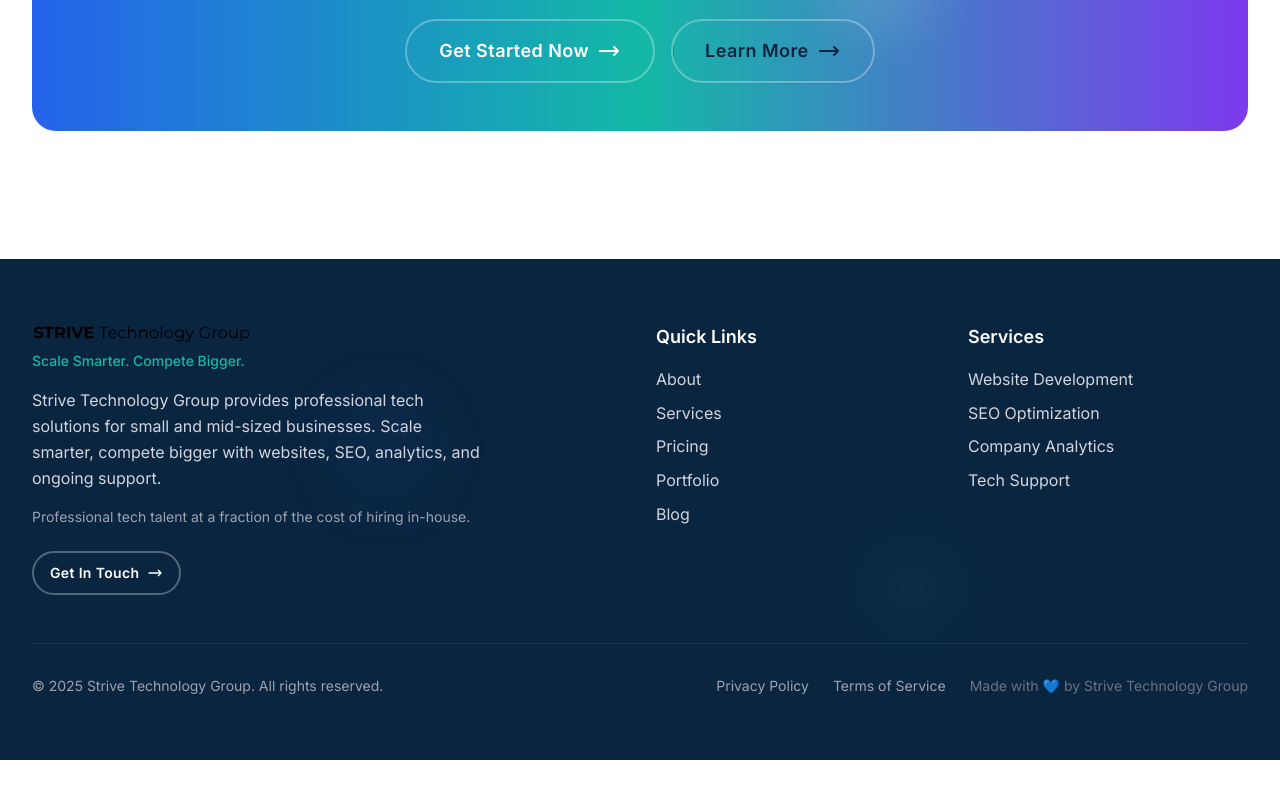
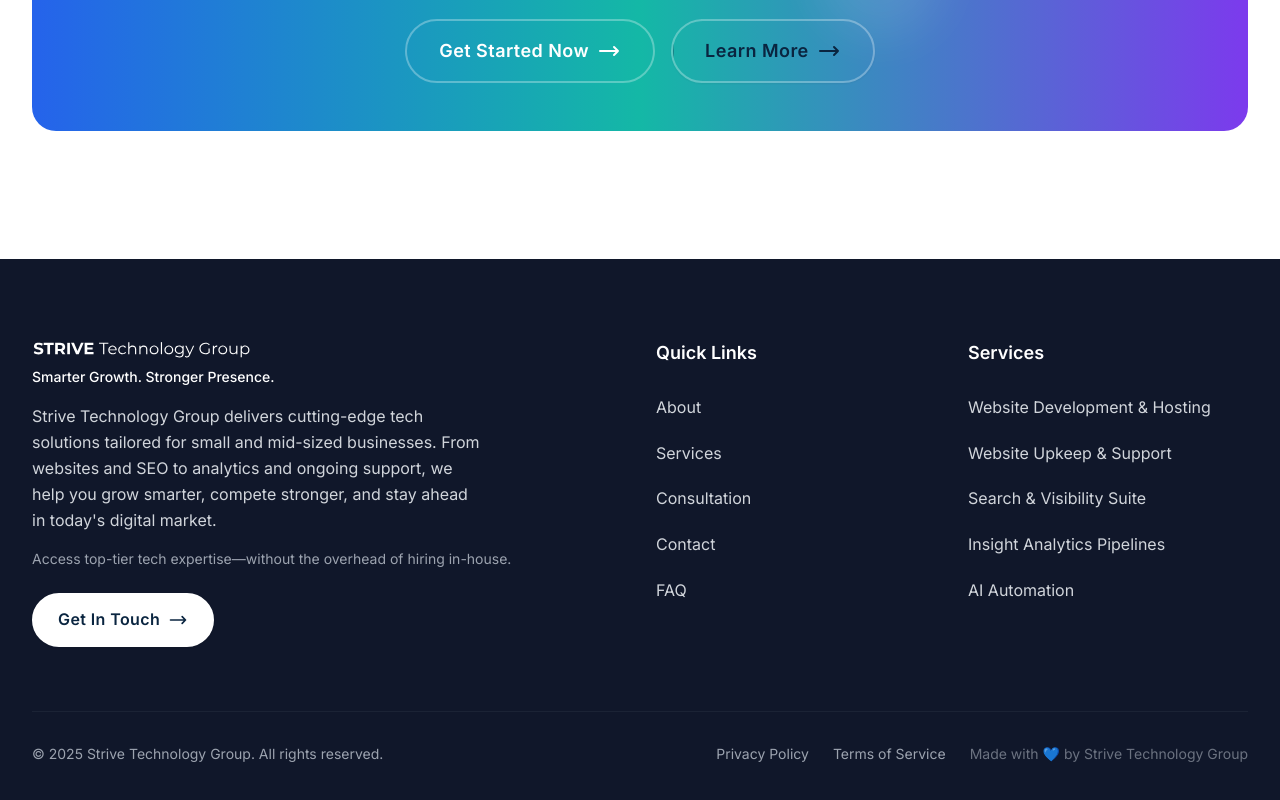
Before and after one commit to Strive-Technology-Group/StriveTG-Site, a Next.js app in the folder apps/web/: page / in a window 1280 px wide. Shown: the part 5127-5927 px from the top of the page. Before the commit the page ends 5887 px from the top, so only its background shows below. Built offline with nearby package versions, Linux system fonts and the light colour scheme.

Commit message:
Fix footer

```diff
--- a/apps/web/app/components/Footer.tsx
+++ b/apps/web/app/components/Footer.tsx
@@ -7,17 +7,13 @@ export function Footer() {
   const currentYear = new Date().getFullYear();
 
   return (
-    <footer className="bg-primary text-white relative overflow-hidden">
-      {/* Background decoration */}
-      <div className="absolute inset-0 overflow-hidden pointer-events-none">
-        <div className="absolute top-1/4 left-1/4 w-32 h-32 bg-accent-blue/5 rounded-full blur-xl"></div>
-        <div className="absolute bottom-1/4 right-1/4 w-24 h-24 bg-accent-teal/5 rounded-full blur-xl"></div>
-      </div>
+    <footer className="bg-[#10172a] text-white relative overflow-hidden">
+
 
       {/* Main Footer */}
-      <div className="py-16 relative z-10">
+      <div className="py-20 relative z-10">
         <div className="container mx-auto px-4 sm:px-6 lg:px-8">
-          <div className="grid grid-cols-1 md:grid-cols-4 gap-8">
+          <div className="grid grid-cols-1 md:grid-cols-4 gap-12 md:gap-8">
             {/* Company Info */}
             <div className="md:col-span-2">
               <div className="mb-4">
@@ -27,66 +23,94 @@ export function Footer() {
                     alt="Strive Technology Group"
                     width={220}
                     height={58}
-                    className="mb-2"
+                    className="mb-2 brightness-0 invert"
                   />
-                  <span className="text-sm text-accent-teal font-medium">
-                    Scale Smarter. Compete Bigger.
+                  <span className="text-sm text-white font-medium">
+                    Smarter Growth. Stronger Presence.
                   </span>
                 </div>
               </div>
               <p className="text-gray-300 mb-4 max-w-md leading-relaxed">
-                Strive Technology Group provides professional tech solutions for small and mid-sized businesses.
-                Scale smarter, compete bigger with websites, SEO, analytics, and ongoing support.
+                Strive Technology Group delivers cutting-edge tech solutions tailored for small and mid-sized businesses.
+                From websites and SEO to analytics and ongoing support, we help you grow smarter, compete stronger, and stay ahead in today's digital market.
               </p>
               <p className="text-sm text-gray-400">
-                Professional tech talent at a fraction of the cost of hiring in-house.
+                Access top-tier tech expertise—without the overhead of hiring in-house.
               </p>
 
               {/* Quick contact CTA */}
               <div className="mt-6">
-                <Button href="/contact" variant="ghost" size="sm" className="text-sm">
-                  Get In Touch
-                </Button>
+                <a
+                  href="/contact"
+                  aria-label="Contact about our services"
+                  className="group inline-flex items-center justify-center gap-2 rounded-full px-6 py-3 font-semibold
+                           bg-white border-2 border-white text-[#0A2540] focus-visible:ring-white shadow-sm hover:shadow-md transition-all duration-300 hover:-translate-y-0.5 hover:scale-[1.02]
+                           focus-visible:outline-none focus-visible:ring-2 focus-visible:ring-offset-2 relative overflow-hidden"
+                >
+                  {/* Color sweep overlay */}
+                  <div className="absolute inset-0 bg-[#0F2A47] translate-x-[-100%] group-hover:translate-x-0 transition-transform duration-400 ease-out" />
+
+                  {/* Content with proper color transitions */}
+                  <span className="relative z-10 tracking-wide transition-all duration-400 text-[#0A2540] group-hover:text-white">
+                    Get In Touch
+                  </span>
+
+                  {/* Arrow Icon with color transition */}
+                  <svg
+                    className="w-5 h-5 transition-all duration-400 group-hover:translate-x-1 relative z-10 text-[#0A2540] group-hover:text-white"
+                    fill="none"
+                    stroke="currentColor"
+                    viewBox="0 0 24 24"
+                  >
+                    <path
+                      strokeLinecap="round"
+                      strokeLinejoin="round"
+                      strokeWidth={2}
+                      d="M17 8l4 4m0 0l-4 4m4-4H3"
+                    />
+                  </svg>
+                </a>
               </div>
             </div>
 
             {/* Quick Links */}
             <div>
-              <h3 className="font-semibold text-lg mb-4">Quick Links</h3>
-              <ul className="space-y-2 text-gray-300">
-                <li><Link href="/about" className="hover:text-white transition-colors">About</Link></li>
-                <li><Link href="/services" className="hover:text-white transition-colors">Services</Link></li>
-                <li><Link href="/pricing" className="hover:text-white transition-colors">Pricing</Link></li>
-                <li><Link href="/portfolio" className="hover:text-white transition-colors">Portfolio</Link></li>
-                <li><Link href="/blog" className="hover:text-white transition-colors">Blog</Link></li>
+              <h3 className="font-semibold text-lg mb-6 text-white">Quick Links</h3>
+              <ul className="space-y-3 text-gray-300">
+                <li><Link href="/about" className="relative hover:text-white transition-colors duration-200 group py-1 inline-block">About<span className="absolute -bottom-0 left-0 right-0 h-0.5 bg-white scale-x-0 transition-transform duration-200 group-hover:scale-x-100 origin-left"></span></Link></li>
+                <li><Link href="/services" className="relative hover:text-white transition-colors duration-200 group py-1 inline-block">Services<span className="absolute -bottom-0 left-0 right-0 h-0.5 bg-white scale-x-0 transition-transform duration-200 group-hover:scale-x-100 origin-left"></span></Link></li>
+                <li><Link href="/consultation" className="relative hover:text-white transition-colors duration-200 group py-1 inline-block">Consultation<span className="absolute -bottom-0 left-0 right-0 h-0.5 bg-white scale-x-0 transition-transform duration-200 group-hover:scale-x-100 origin-left"></span></Link></li>
+                <li><Link href="/contact" className="relative hover:text-white transition-colors duration-200 group py-1 inline-block">Contact<span className="absolute -bottom-0 left-0 right-0 h-0.5 bg-white scale-x-0 transition-transform duration-200 group-hover:scale-x-100 origin-left"></span></Link></li>
+                <li><Link href="/faq" className="relative hover:text-white transition-colors duration-200 group py-1 inline-block">FAQ<span className="absolute -bottom-0 left-0 right-0 h-0.5 bg-white scale-x-0 transition-transform duration-200 group-hover:scale-x-100 origin-left"></span></Link></li>
               </ul>
             </div>
 
             {/* Services */}
             <div>
-              <h3 className="font-semibold text-lg mb-4">Services</h3>
-              <ul className="space-y-2 text-gray-300">
-                <li><span className="hover:text-white transition-colors">Website Development</span></li>
-                <li><span className="hover:text-white transition-colors">SEO Optimization</span></li>
-                <li><span className="hover:text-white transition-colors">Company Analytics</span></li>
-                <li><span className="hover:text-white transition-colors">Tech Support</span></li>
+              <h3 className="font-semibold text-lg mb-6 text-white">Services</h3>
+              <ul className="space-y-3 text-gray-300">
+                <li><Link href="/services#website-development" className="relative hover:text-white transition-colors duration-200 group py-1 inline-block">Website Development & Hosting<span className="absolute -bottom-0 left-0 right-0 h-0.5 bg-white scale-x-0 transition-transform duration-200 group-hover:scale-x-100 origin-left"></span></Link></li>
+                <li><Link href="/services#upkeep-support" className="relative hover:text-white transition-colors duration-200 group py-1 inline-block">Website Upkeep & Support<span className="absolute -bottom-0 left-0 right-0 h-0.5 bg-white scale-x-0 transition-transform duration-200 group-hover:scale-x-100 origin-left"></span></Link></li>
+                <li><Link href="/services#search-visibility" className="relative hover:text-white transition-colors duration-200 group py-1 inline-block">Search & Visibility Suite<span className="absolute -bottom-0 left-0 right-0 h-0.5 bg-white scale-x-0 transition-transform duration-200 group-hover:scale-x-100 origin-left"></span></Link></li>
+                <li><Link href="/services#analytics-pipelines" className="relative hover:text-white transition-colors duration-200 group py-1 inline-block">Insight Analytics Pipelines<span className="absolute -bottom-0 left-0 right-0 h-0.5 bg-white scale-x-0 transition-transform duration-200 group-hover:scale-x-100 origin-left"></span></Link></li>
+                <li><Link href="/services#ai-automation" className="relative hover:text-white transition-colors duration-200 group py-1 inline-block">AI Automation<span className="absolute -bottom-0 left-0 right-0 h-0.5 bg-white scale-x-0 transition-transform duration-200 group-hover:scale-x-100 origin-left"></span></Link></li>
               </ul>
             </div>
           </div>
 
           {/* Bottom Bar */}
-          <div className="border-t border-gray-700/50 mt-12 pt-8 flex flex-col md:flex-row justify-between items-center">
+          <div className="border-t border-gray-700/30 mt-16 pt-8 flex flex-col md:flex-row justify-between items-center">
             <p className="text-gray-400 text-sm">
               © {currentYear} Strive Technology Group. All rights reserved.
             </p>
-            <div className="flex space-x-6 mt-4 md:mt-0">
+            <div className="flex flex-wrap items-center gap-x-6 gap-y-2 mt-4 md:mt-0">
               <Link href="/privacy" className="text-gray-400 hover:text-accent-teal text-sm transition-colors">
                 Privacy Policy
               </Link>
               <Link href="/terms" className="text-gray-400 hover:text-accent-teal text-sm transition-colors">
                 Terms of Service
               </Link>
-              <span className="text-gray-500 text-sm">
+              <span className="text-gray-500 text-sm hidden md:inline">
                 Made with 💙 by Strive Technology Group
               </span>
             </div>
```
